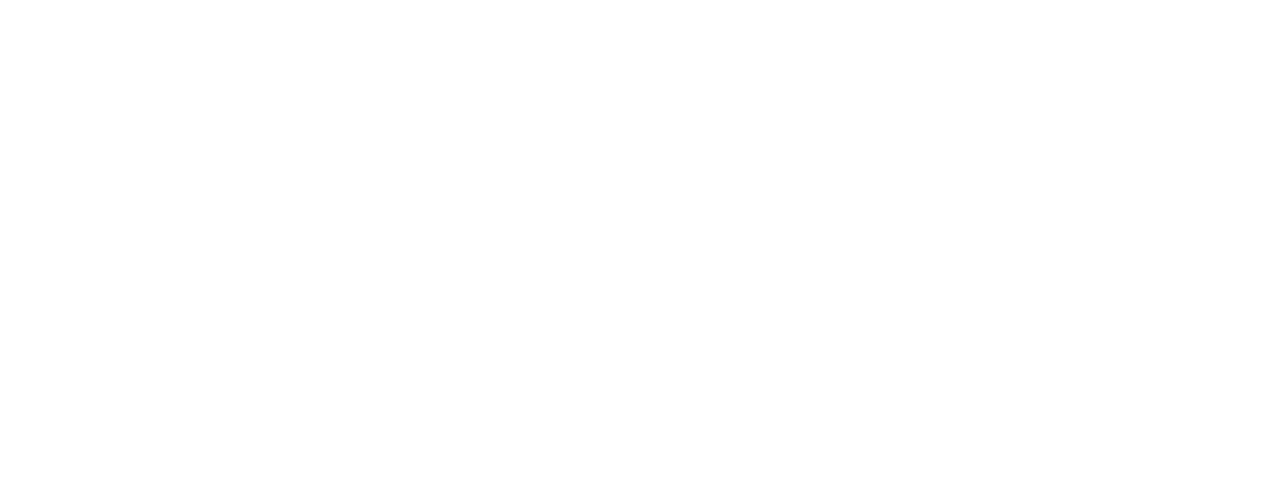
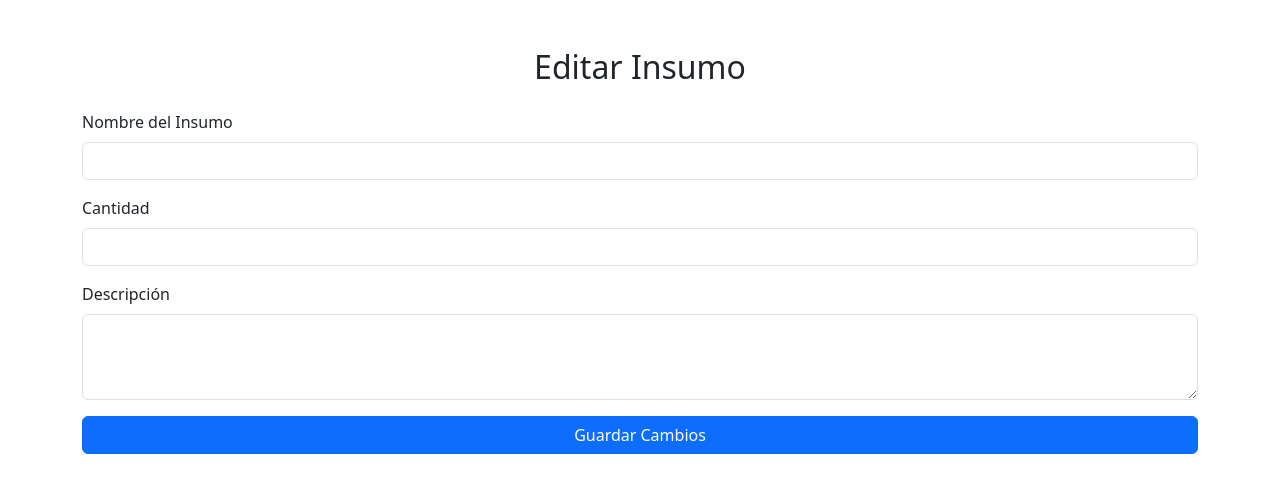
Before and after one commit to aadrian00/proyecto-confeccionaria-roncal, a React (Create React App) app in the folder Frontend/: page /editar-insumo/1 in a window 1280 px wide. Before the commit this address had no page. Shown: the top 492 px of the page. Built offline with nearby package versions, Linux system fonts and the light colour scheme; no server answers.

Commit message:
Creando Pagina Editar Insumo

```diff
--- a/Frontend/src/App.js
+++ b/Frontend/src/App.js
@@ -4,6 +4,7 @@
 import Login from './Login/login';
 import Inicio from './Inicio/inicio';
 import CrearInsumosPage from './EditarInsumos/PaginaCrearInsumos';
+import EditarInsumoPage from './EditarInsumos/PaginaEditarInsumos';
 
 function App() {
   return (
@@ -12,6 +13,7 @@
         <Route path="/" element={<Login />} />
         <Route path="/inicio" element={<Inicio />} />
         <Route path="/crearInsumo" element={<CrearInsumosPage />}/>
+        <Route path="/editar-insumo/:id" element={<EditarInsumoPage />} />
       </Routes>
     </Router>
   );
--- a/Frontend/src/EditarInsumos/PaginaCrearInsumos.js
+++ b/Frontend/src/EditarInsumos/PaginaCrearInsumos.js
@@ -1,114 +1,143 @@
 import React, { useState, useEffect } from 'react';
-import { Button, Form, Container, ListGroup } from 'react-bootstrap';
+import { Button, Form, Container, Alert } from 'react-bootstrap';
+import { useNavigate } from 'react-router-dom';
 
 const CrearInsumosPage = () => {
   const [nombre, setNombre] = useState('');
   const [cantidad, setCantidad] = useState('');
   const [descripcion, setDescripcion] = useState('');
   const [insumos, setInsumos] = useState([]);
+  const [message, setMessage] = useState('');
+  const navigate = useNavigate();
 
-  // Cargar la lista de insumos desde la API
+  // Cargar insumos desde la API al montar el componente
+  useEffect(() => {
     const fetchInsumos = async () => {
       try {
-      const response = await fetch('https://5e50945f-fba5-4019-902c-bd5e2cfa4312.mock.pstmn.io/insumos'); // Ruta de la API
+        const response = await fetch('https://5e50945f-fba5-4019-902c-bd5e2cfa4312.mock.pstmn.io/insumos');
         const result = await response.json();
-      console.log(result.data);
-      setInsumos(result.data || []);
+        console.log(result.data[0].id);
+        setInsumos(result.data); // Asumiendo que los insumos están en el campo 'data'
       } catch (error) {
         console.error('Error al cargar los insumos:', error);
       }
     };
 
-  // Enviar los datos del formulario a la API
+    fetchInsumos();
+  }, []);
+
+  // Manejar la creación de un nuevo insumo
   const handleSubmit = async (event) => {
     event.preventDefault();
-    const nuevoInsumo = { nombre, cantidad, descripcion };
     try {
-      const response = await fetch('https://5e50945f-fba5-4019-902c-bd5e2cfa4312.mock.pstmn.io/LlamadaInsumosExistentes', { // Ruta de la API
+      const response = await fetch('https://5e50945f-fba5-4019-902c-bd5e2cfa4312.mock.pstmn.io/LlamadaInsumosExistentes', {
         method: 'POST',
-        headers: {
-          'Content-Type': 'application/json',
-        },
-        body: JSON.stringify(nuevoInsumo),
+        headers: { 'Content-Type': 'application/json' },
+        body: JSON.stringify({ nombre, cantidad, descripcion }),
       });
-      console.log(response.codigo);
+
       if (response.ok) {
-        // Recargar los insumos después de agregar el nuevo
-        fetchInsumos();
-        // Limpiar el formulario
+        const nuevoInsumo = await response.json();
+        setInsumos([...insumos, nuevoInsumo.data]); // Añadir nuevo insumo a la lista
+        setMessage('Insumo creado con éxito.');
         setNombre('');
         setCantidad('');
         setDescripcion('');
       } else {
-        console.error('Error al agregar el insumo');
+        setMessage('Error al crear el insumo.');
       }
     } catch (error) {
-      console.error('Error al enviar el insumo:', error);
+      console.error('Error al crear el insumo:', error);
+      setMessage('Error al crear el insumo.');
     }
   };
 
-  // Usar useEffect para cargar los insumos cuando la página se monte
-  useEffect(() => {
-    fetchInsumos();
-  }, []);
+  // Manejar la eliminación de un insumo
+  const handleDelete = async (id) => {
+    try {
+      const response = await fetch(`https://5e50945f-fba5-4019-902c-bd5e2cfa4312.mock.pstmn.io/insumos/${id}`, {
+        method: 'DELETE',
+      });
+
+      if (response.ok) {
+        setInsumos(insumos.filter((insumo) => insumo.id !== id));
+        setMessage('Insumo eliminado con éxito.');
+      } else {
+        setMessage('Error al eliminar el insumo.');
+      }
+    } catch (error) {
+      console.error('Error al eliminar el insumo:', error);
+      setMessage('Error al eliminar el insumo.');
+    }
+  };
+
+  // Redirigir a la página de edición de insumo
+  const handleEdit = (id) => {
+    navigate(`/editar-insumo/${id}`);
+  };
 
   return (
-    <Container style={{ fontFamily: 'Arial, sans-serif', display: 'flex', flexDirection: 'column', alignItems: 'center', padding: '20px' }}>
-      <h1 style={{ color: '#333' }}>Crear Insumo</h1>
+    <Container className="mt-5">
+      <h2 className="text-center mb-4">Crear Insumo</h2>
 
-      <Form onSubmit={handleSubmit} style={{ maxWidth: '500px', width: '100%' }}>
-        <Form.Group controlId="formNombre">
-          <Form.Label style={{marginTop: '20px'}}>Nombre del Insumo</Form.Label>
+      {message && <Alert variant="info">{message}</Alert>}
+
+      <Form onSubmit={handleSubmit}>
+        <Form.Group className="mb-3" controlId="nombre">
+          <Form.Label>Nombre del Insumo</Form.Label>
           <Form.Control
             type="text"
             value={nombre}
             onChange={(e) => setNombre(e.target.value)}
             required
-            placeholder="Nombre del insumo"
           />
         </Form.Group>
 
-        <Form.Group controlId="formCantidad">
-          <Form.Label style={{marginTop: '20px'}}>Cantidad</Form.Label>
+        <Form.Group className="mb-3" controlId="cantidad">
+          <Form.Label>Cantidad</Form.Label>
           <Form.Control
             type="number"
             value={cantidad}
             onChange={(e) => setCantidad(e.target.value)}
             required
-            placeholder="Cantidad"
           />
         </Form.Group>
 
-        <Form.Group controlId="formDescripcion">
-          <Form.Label style={{marginTop: '20px'}}>Descripción</Form.Label>
+        <Form.Group className="mb-3" controlId="descripcion">
+          <Form.Label>Descripción</Form.Label>
           <Form.Control
             as="textarea"
             rows={3}
             value={descripcion}
             onChange={(e) => setDescripcion(e.target.value)}
-            placeholder="Descripción"
           />
         </Form.Group>
 
-        <Button variant="success" type="submit" style={{ width: '100%', marginTop: '20px' }}>
+        <Button variant="primary" type="submit" className="w-100">
           Crear Insumo
         </Button>
       </Form>
 
-      <h2 style={{marginTop: '20px' }}>Lista de Insumos</h2>
-      <ListGroup style={{ width: '100%', maxWidth: '600px'}}>
-        {insumos.length === 0 ? (
-          <ListGroup.Item>No hay insumos registrados</ListGroup.Item>
-        ) : (
-          insumos.map((insumo, index) => (
-            <ListGroup.Item key={index} style={{ marginBottom: '10px' }}>
+      <h3 className="text-center mt-5">Lista de Insumos</h3>
+
+      {
+      insumos.map((insumo) => (
+        <div key={insumo.id} className="p-3 mb-2 border rounded d-flex justify-content-between align-items-center">
+          <div>
             <strong>Nombre:</strong> {insumo.nombre} <br />
             <strong>Cantidad:</strong> {insumo.cantidad} <br />
             <strong>Descripción:</strong> {insumo.descripcion || 'N/A'}
-            </ListGroup.Item>
-          ))
-        )}
-      </ListGroup>
+          </div>
+          <div>
+            <Button variant="warning" onClick={() => handleEdit(insumo.id)} className="me-2">
+              Editar
+            </Button>
+            <Button variant="danger" onClick={() => handleDelete(insumo.id)}>
+              Eliminar
+            </Button>
+          </div>
+        </div>
+      ))}
     </Container>
   );
 };
--- a/Frontend/src/EditarInsumos/PaginaEditarInsumos.js
+++ b/Frontend/src/EditarInsumos/PaginaEditarInsumos.js
@@ -0,0 +1,97 @@
+import React, { useState, useEffect } from 'react';
+import { Button, Form, Container, Alert } from 'react-bootstrap';
+import { useParams } from 'react-router-dom';
+
+const EditarInsumoPage = () => {
+  const { id } = useParams(); // Obtener el ID del insumo desde la URL
+  const [nombre, setNombre] = useState('');
+  const [cantidad, setCantidad] = useState('');
+  const [descripcion, setDescripcion] = useState('');
+  const [message, setMessage] = useState({ text: '', type: '' });
+
+  // Cargar datos del insumo al montar el componente
+  useEffect(() => {
+    const fetchInsumo = async () => {
+      try {
+        const response = await fetch(`https://5e50945f-fba5-4019-902c-bd5e2cfa4312.mock.pstmn.io/insumos/${id}`);
+        const result = await response.json();
+        console.log(result);
+        const insumo = result; // Suponiendo que los datos están en `data`
+        setNombre(insumo.nombre);
+        setCantidad(insumo.cantidad);
+        setDescripcion(insumo.descripcion);
+      } catch (error) {
+        console.error('Error al cargar el insumo:', error);
+      }
+    };
+
+    fetchInsumo();
+  }, [id]);
+
+  // Manejar la actualización del insumo
+  const handleSubmit = async (event) => {
+    event.preventDefault();
+    try {
+      const response = await fetch(`https://mi-api.com/api/insumos/${id}`, {
+        method: 'PUT',
+        headers: { 'Content-Type': 'application/json' },
+        body: JSON.stringify({ nombre, cantidad, descripcion }),
+      });
+
+      if (response.ok) {
+        setMessage({ text: 'Insumo actualizado con éxito.', type: 'success' });
+      } else {
+        setMessage({ text: 'Error al actualizar el insumo.', type: 'danger' });
+      }
+    } catch (error) {
+      console.error('Error al actualizar el insumo:', error);
+      setMessage({ text: 'Error al actualizar el insumo.', type: 'danger' });
+    }
+  };
+
+  return (
+    <Container className="mt-5">
+      <h2 className="text-center mb-4">Editar Insumo</h2>
+
+      {message.text && <Alert variant={message.type}>{message.text}</Alert>}
+
+      <Form onSubmit={handleSubmit}>
+        <Form.Group className="mb-3" controlId="nombre">
+          <Form.Label>Nombre del Insumo</Form.Label>
+          <Form.Control
+            type="text"
+            value={nombre}
+            onChange={(e) => setNombre(e.target.value)}
+            required
+          />
+        </Form.Group>
+
+        <Form.Group className="mb-3" controlId="cantidad">
+          <Form.Label>Cantidad</Form.Label>
+          <Form.Control
+            type="number"
+            value={cantidad}
+            onChange={(e) => setCantidad(e.target.value)}
+            required
+          />
+        </Form.Group>
+
+        <Form.Group className="mb-3" controlId="descripcion">
+          <Form.Label>Descripción</Form.Label>
+          <Form.Control
+            as="textarea"
+            rows={3}
+            value={descripcion}
+            onChange={(e) => setDescripcion(e.target.value)}
+          />
+        </Form.Group>
+
+        <Button variant="primary" type="submit" className="w-100">
+          Guardar Cambios
+        </Button>
+      </Form>
+    </Container>
+  );
+};
+
+export default EditarInsumoPage;
```
Lines whose indentation alone changed are shown as unchanged.
